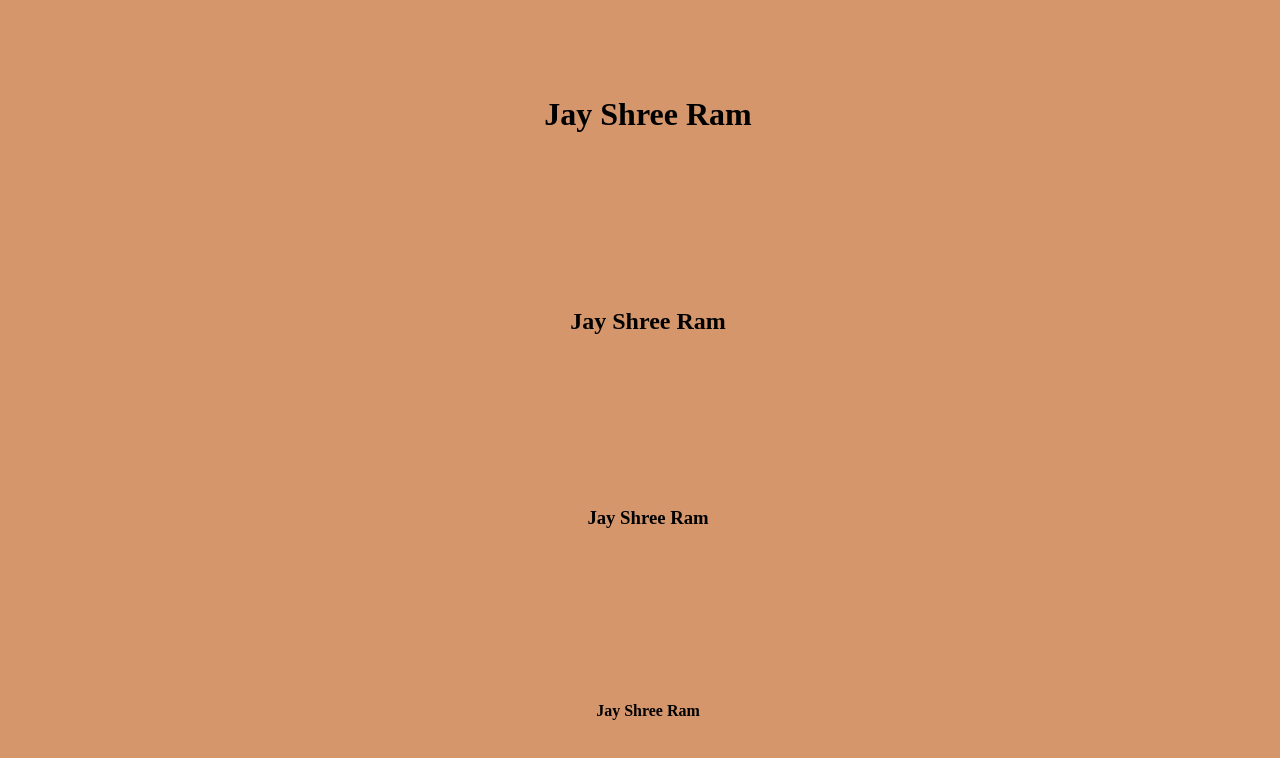
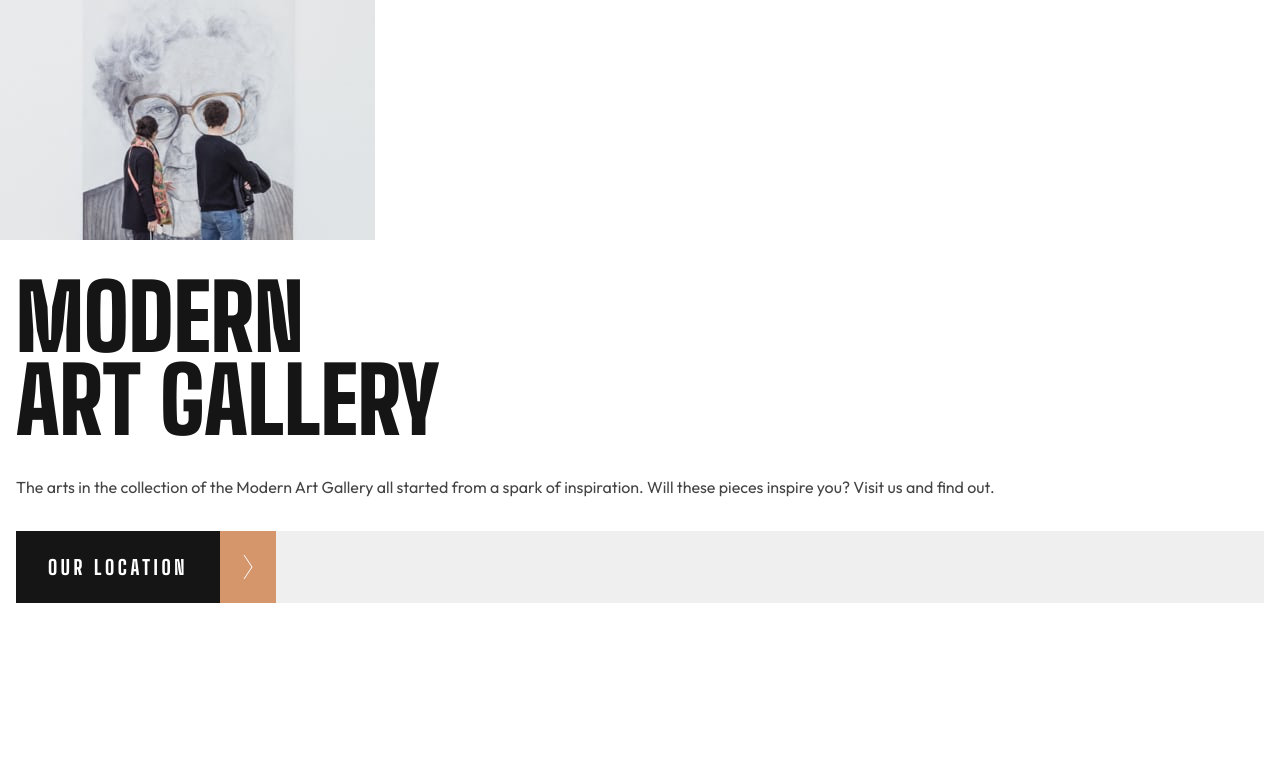
Before and after one commit to saurav-verma-01/FEM-Art-gallery-website, a website built with Vite: page index.html in a window 1280 px wide. Built offline with nearby package versions, Linux system fonts and the light colour scheme.

Commit message:
working on header section

```diff
--- a/index.html
+++ b/index.html
@@ -8,10 +8,34 @@
     <link rel="stylesheet" href="./styles/style.css" />
   </head>
   <body>
-    <h1>Jay Shree Ram</h1>
-    <h2>Jay Shree Ram</h2>
-    <h3>Jay Shree Ram</h3>
-    <h4>Jay Shree Ram</h4>
+    <!-- Header Section -->
+    <header class="header">
+      <img
+        src="./public/images/mobile/image-hero.jpg"
+        alt="art gallery picture presentation"
+        class="banner-img"
+      />
+      <div class="header-content">
+        <h1 class="hero-heading">
+          MODERN <br />
+          ART GALLERY
+        </h1>
+        <p class="hero-text">
+          The arts in the collection of the Modern Art Gallery all started from
+          a spark of inspiration. Will these pieces inspire you? Visit us and
+          find out.
+        </p>
+        <button class="btn btn-primary">
+          <div class="btn-text">Our Location</div>
+          <div class="btn-icon">
+            <svg width="10" height="24" xmlns="http://www.w3.org/2000/svg">
+              <path stroke="#FFF" fill="none" d="m1 0 8 12-8 12" />
+            </svg>
+          </div>
+        </button>
+      </div>
+    </header>
+
     <script type="module" src="/main.js"></script>
   </body>
 </html>
--- a/styles/modules/base.css
+++ b/styles/modules/base.css
@@ -3,6 +3,23 @@
   --dark: #151515;
   --grey: #444444;
   --white: #ffffff;
+
+  /* Font Sizes */
+  --heading-1: clamp(3.75rem, calc(3.75rem + ((1vw - 0.2rem) * 3.2143)), 6rem);
+  --heading-2: clamp(
+    3.125rem,
+    calc(3.125rem + ((1vw - 0.2rem) * 1.7857)),
+    4.375rem
+  );
+  --heading-3: clamp(
+    3.125rem,
+    calc(3.125rem + ((1vw - 0.2rem) * 0.8929)),
+    3.75rem
+  );
+  --heading-4: clamp(2rem, calc(2rem + ((1vw - 0.2rem) * 0.3571)), 2.25rem);
+  --text: clamp(1.125rem, calc(1.125rem + ((1vw - 0.2rem) * 0.3571)), 1.375rem);
+  --text-sm: clamp(1rem, calc(1rem + ((1vw - 0.2rem) * 0.1786)), 1.125rem);
+  --btn-text: 1.25rem;
 }
 
 @font-face {
@@ -29,6 +46,7 @@
     url("../../public/fonts/Outfit-Regular.woff2") format("woff2"),
     url("../../public/fonts/Outfit-Regular.woff") format("woff");
 }
+
 @font-face {
   font-family: "Outfit Light";
   font-weight: 300;
@@ -37,10 +55,10 @@
     url("../../public/fonts/Outfit-Light.woff") format("woff");
 }
 
-body {
-  background-color: #d5966c;
-  width: 100%;
-  height: 100vh;
-  display: grid;
-  place-items: center;
+*,
+*::after,
+*::before {
+  margin: 0;
+  padding: 0;
+  box-sizing: border-box;
 }
--- /dev/null
+++ b/styles/modules/components.css
@@ -0,0 +1,33 @@
+.btn {
+  font-size: var(--btn-text);
+  display: grid;
+  grid-template-columns: 12.75rem 3.5rem;
+  border: none;
+  cursor: pointer;
+}
+
+.btn .btn-text {
+  padding-block: 1.5rem;
+  display: flex;
+  justify-content: center;
+  background: var(--dark);
+  color: var(--white);
+  transition: all 0.4s ease-in-out;
+}
+
+.btn .btn-icon {
+  background-color: var(--tan);
+  display: flex;
+  height: 100%;
+  align-items: center;
+  justify-content: center;
+  transition: all 0.4s ease-in-out;
+}
+
+.btn:is(:hover, :active) .btn-text {
+  background: var(--tan);
+}
+
+.btn:is(:hover, :active) .btn-icon {
+  background: var(--dark);
+}
--- /dev/null
+++ b/styles/modules/home.css
@@ -0,0 +1,7 @@
+.header-content {
+  padding-inline: 1rem;
+  display: flex;
+  flex-direction: column;
+  gap: 2rem;
+  margin-block-start: 2rem;
+}
--- /dev/null
+++ b/styles/modules/typography.css
@@ -0,0 +1,19 @@
+.hero-heading {
+  font-family: "Big Shoulders Display Black";
+  color: var(--dark);
+  font-size: var(--heading-1);
+  font-style: normal;
+  line-height: 0.91667;
+  text-transform: uppercase;
+}
+.hero-text {
+  font-family: "Outfit Regular";
+  line-height: 1.55556;
+  color: var(--grey);
+}
+.btn {
+  font-family: "Big Shoulders Display ExtraBold";
+  line-height: normal;
+  letter-spacing: 0.22725rem;
+  text-transform: uppercase;
+}
--- a/styles/style.css
+++ b/styles/style.css
@@ -1 +1,4 @@
 @import url(./modules/base.css);
+@import url(./modules/components.css);
+@import url(./modules/typography.css);
+@import url(./modules/home.css);
```
Also changed, not shown: README.md.
